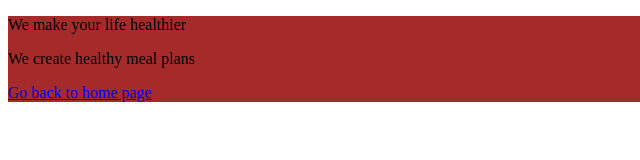
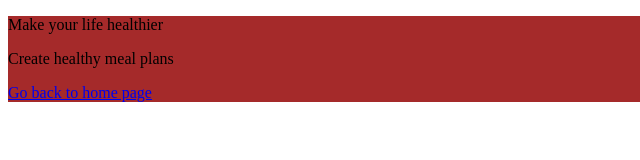
Before and after one commit to Rayken20/Raye.github.io, a plain HTML site: page class assignment/about.html in a window 1280 px wide. Shown: the full height of the page, 0-640 px from the left. Drawn offline with Linux system fonts and the light colour scheme.

```diff
--- a/class assignment/about.html
+++ b/class assignment/about.html
@@ -8,8 +8,8 @@
 </head>
 <body>
         <div class="program">
-            <p>We make your life healthier</p>
-            <p>We create healthy meal plans</p>
+            <p>Make your life healthier</p>
+            <p> Create healthy meal plans</p>
             <a href="./index.html"><p1>Go back to home page</p1></a>
 
          </div>
```
Also changed, not shown: class assignment/index.html (+1 -1 lines).
